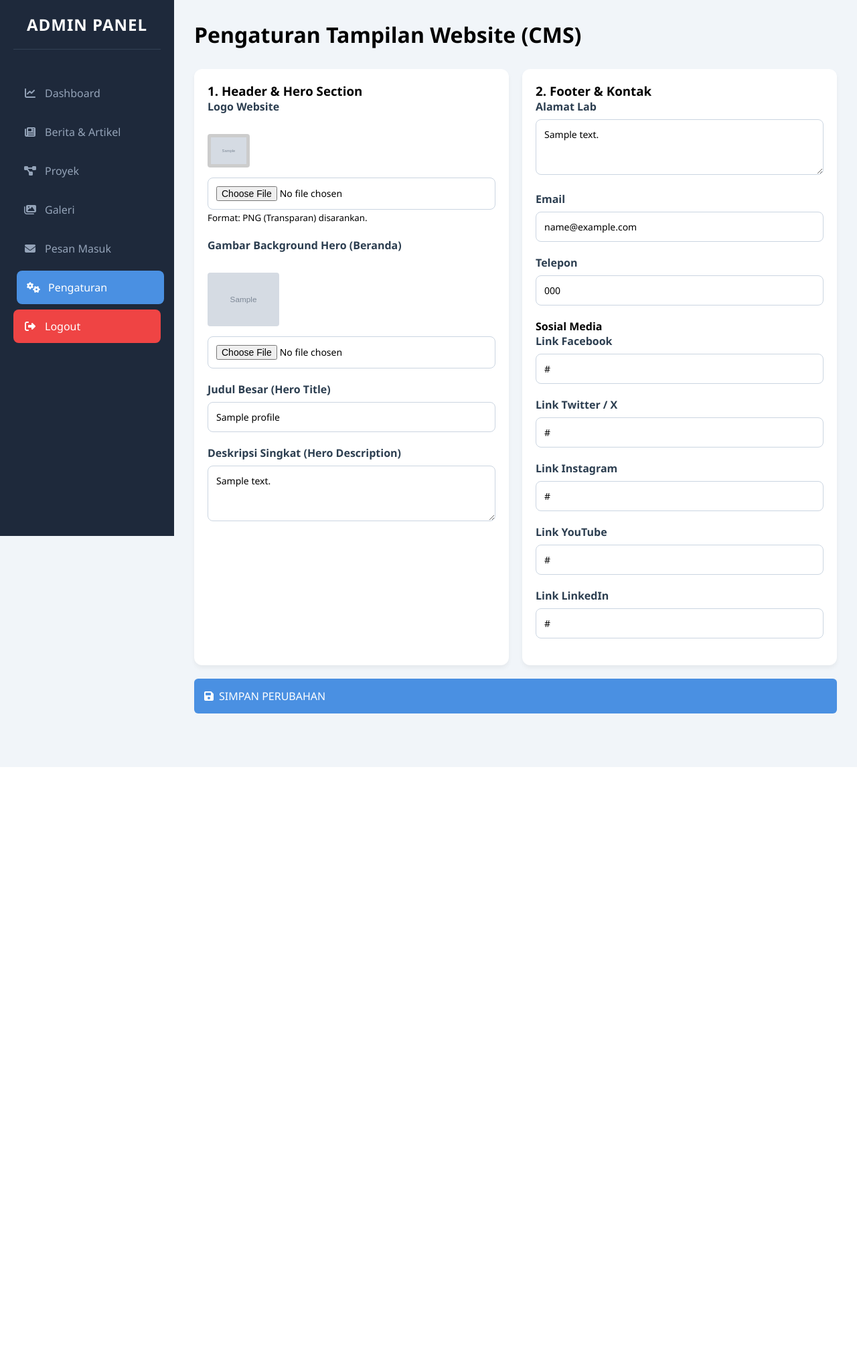
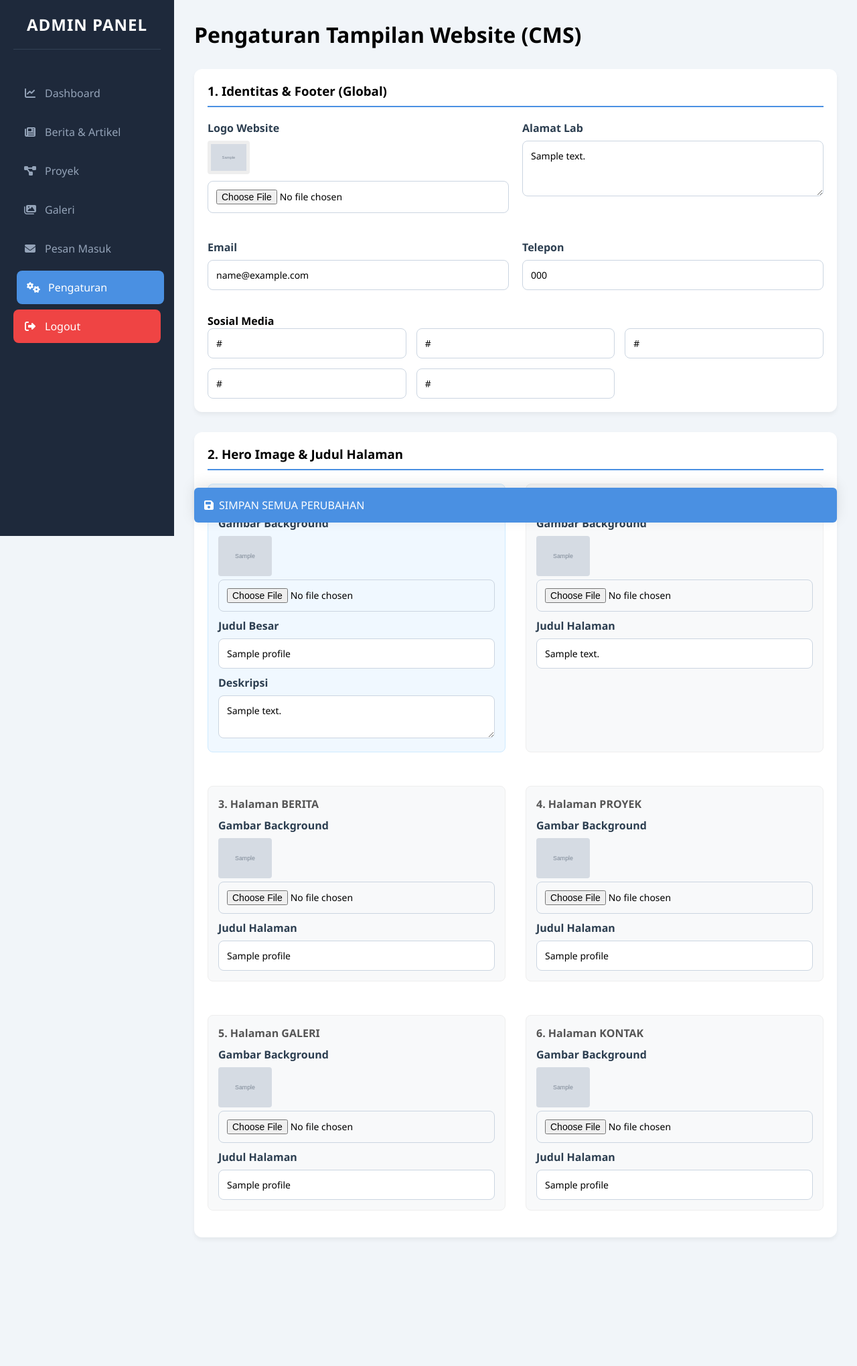
Before and after one commit to adamarsyadfaizin/PBL-LAB_MMT, a PHP site: page /pengaturan.php in a window 1280 px wide. Shown: the whole page at 67% size. Before the commit the page ends 1145 px from the top, so only its background shows below. Run offline with PHP 8.4, Linux system fonts and the light colour scheme; the visitor is signed in with stand-in values (Sample User, id 1); tables that the repository leaves empty or names only in its code hold one stand-in row (values such as "Sample post"); grey boxes marked "Sample" are stand-in pictures; some libraries are stand-ins or nearby versions.

Commit message:
harusnya selesai

```diff
--- a/admin/pengaturan.php
+++ b/admin/pengaturan.php
@@ -13,92 +13,148 @@ $data = $stmt->fetch();
 <form action="process_pengaturan.php" method="POST" enctype="multipart/form-data">
     <input type="hidden" name="id" value="<?= $data['id'] ?>">
 
-    <div class="stats-grid" style="grid-template-columns: 1fr 1fr; margin-bottom: 20px;">
+    <div class="table-card" style="margin-bottom: 30px;">
+        <h3 style="border-bottom: 2px solid var(--primary); padding-bottom:10px; margin-bottom:20px;">1. Identitas & Footer (Global)</h3>
 
-        <div class="table-card">
-            <h3>1. Header & Hero Section</h3>
-
+        <div style="display:grid; grid-template-columns: 1fr 1fr; gap:20px;">
             <div class="form-group">
                 <label>Logo Website</label>
                 <?php if(!empty($data['logo_path'])): ?>
-                    <br><img src="../<?= $data['logo_path'] ?>" height="50" style="background:#ccc; padding:5px; border-radius:4px;">
+                    <img src="../<?= $data['logo_path'] ?>" height="50" style="background:#eee; padding:5px; border-radius:4px; margin-bottom:5px;">
                 <?php endif; ?>
-                <input type="file" name="logo" class="form-control" style="margin-top:10px;">
-                <small>Format: PNG (Transparan) disarankan.</small>
+                <input type="file" name="logo" class="form-control">
             </div>
-
-            <div class="form-group">
-                <label>Gambar Background Hero (Beranda)</label>
-                <?php if(!empty($data['hero_image_path'])): ?>
-                    <br><img src="../<?= $data['hero_image_path'] ?>" height="80" style="border-radius:4px;">
-                <?php endif; ?>
-                <input type="file" name="hero_image" class="form-control" style="margin-top:10px;">
-            </div>
-
-            <div class="form-group">
-                <label>Judul Besar (Hero Title)</label>
-                <input type="text" name="hero_title" class="form-control" value="<?= htmlspecialchars($data['hero_title'] ?? '') ?>">
-            </div>
-
-            <div class="form-group">
-                <label>Deskripsi Singkat (Hero Description)</label>
-                <textarea name="hero_description" class="form-control" rows="3"><?= htmlspecialchars($data['hero_description'] ?? '') ?></textarea>
-            </div>
-        </div>
-
-        <div class="table-card">
-            <h3>2. Footer & Kontak</h3>
-
             <div class="form-group">
                 <label>Alamat Lab</label>
                 <textarea name="alamat_lab" class="form-control" rows="3"><?= htmlspecialchars($data['alamat_lab'] ?? '') ?></textarea>
             </div>
-
             <div class="form-group">
                 <label>Email</label>
                 <input type="text" name="email_lab" class="form-control" value="<?= htmlspecialchars($data['email_lab'] ?? '') ?>">
             </div>
-
             <div class="form-group">
                 <label>Telepon</label>
                 <input type="text" name="telepon_lab" class="form-control" value="<?= htmlspecialchars($data['telepon_lab'] ?? '') ?>">
             </div>
+        </div>
 
-            <h4 style="margin-top:20px;">Sosial Media</h4>
+        <h4 style="margin-top:15px;">Sosial Media</h4>
+        <div style="display:grid; grid-template-columns: repeat(3, 1fr); gap:15px;">
+            <input type="text" name="fb_link" class="form-control" placeholder="Facebook Link" value="<?= htmlspecialchars($data['fb_link'] ?? '') ?>">
+            <input type="text" name="x_link" class="form-control" placeholder="Twitter/X Link" value="<?= htmlspecialchars($data['x_link'] ?? '') ?>">
+            <input type="text" name="ig_link" class="form-control" placeholder="Instagram Link" value="<?= htmlspecialchars($data['ig_link'] ?? '') ?>">
+            <input type="text" name="yt_link" class="form-control" placeholder="YouTube Link" value="<?= htmlspecialchars($data['yt_link'] ?? '') ?>">
+            <input type="text" name="linkedin" class="form-control" placeholder="LinkedIn Link" value="<?= htmlspecialchars($data['linkedin'] ?? '') ?>">
+        </div>
+    </div>
 
-            <div class="form-group">
-                <label>Link Facebook</label>
-                <input type="text" name="fb_link" class="form-control" value="<?= htmlspecialchars($data['fb_link'] ?? '') ?>">
+    <div class="table-card" style="margin-bottom: 30px;">
+        <h3 style="border-bottom: 2px solid var(--primary); padding-bottom:10px; margin-bottom:20px;">2. Hero Image & Judul Halaman</h3>
+
+        <div style="display:grid; grid-template-columns: 1fr 1fr; gap:30px;">
+
+            <div class="form-group" style="background:#f0f8ff; padding:15px; border-radius:8px; border:1px solid #ceeaff;">
+                <label style="font-weight:bold; color:var(--primary);">1. Halaman BERANDA</label>
+                <div style="margin-top:10px;">
+                    <label>Gambar Background</label>
+                    <?php if(!empty($data['hero_image_path'])): ?>
+                        <img src="../<?= $data['hero_image_path'] ?>" height="60" style="display:block; margin:5px 0; border-radius:4px;">
+                    <?php endif; ?>
+                    <input type="file" name="hero_image" class="form-control">
+                </div>
+                <div style="margin-top:10px;">
+                    <label>Judul Besar</label>
+                    <input type="text" name="hero_title" class="form-control" value="<?= htmlspecialchars($data['hero_title'] ?? '') ?>">
+                </div>
+                <div style="margin-top:10px;">
+                    <label>Deskripsi</label>
+                    <textarea name="hero_description" class="form-control" rows="2"><?= htmlspecialchars($data['hero_description'] ?? '') ?></textarea>
+                </div>
             </div>
 
-            <div class="form-group">
-                <label>Link Twitter / X</label>
-                <input type="text" name="x_link" class="form-control" value="<?= htmlspecialchars($data['x_link'] ?? '') ?>">
+            <div class="form-group" style="background:#f8f9fa; padding:15px; border-radius:8px; border:1px solid #eee;">
+                <label style="font-weight:bold; color:#555;">2. Halaman PROFIL</label>
+                <div style="margin-top:10px;">
+                    <label>Gambar Background</label>
+                    <?php if(!empty($data['about_hero_image'])): ?>
+                        <img src="../<?= $data['about_hero_image'] ?>" height="60" style="display:block; margin:5px 0; border-radius:4px;">
+                    <?php endif; ?>
+                    <input type="file" name="about_hero" class="form-control">
+                </div>
+                <div style="margin-top:10px;">
+                    <label>Judul Halaman</label>
+                    <input type="text" name="about_title" class="form-control" value="<?= htmlspecialchars($data['about_title'] ?? '') ?>">
+                </div>
             </div>
 
-            <div class="form-group">
-                <label>Link Instagram</label>
-                <input type="text" name="ig_link" class="form-control" value="<?= htmlspecialchars($data['ig_link'] ?? '') ?>">
+            <div class="form-group" style="background:#f8f9fa; padding:15px; border-radius:8px; border:1px solid #eee;">
+                <label style="font-weight:bold; color:#555;">3. Halaman BERITA</label>
+                <div style="margin-top:10px;">
+                    <label>Gambar Background</label>
+                    <?php if(!empty($data['news_hero_image'])): ?>
+                        <img src="../<?= $data['news_hero_image'] ?>" height="60" style="display:block; margin:5px 0; border-radius:4px;">
+                    <?php endif; ?>
+                    <input type="file" name="news_hero" class="form-control">
+                </div>
+                <div style="margin-top:10px;">
+                    <label>Judul Halaman</label>
+                    <input type="text" name="news_title" class="form-control" value="<?= htmlspecialchars($data['news_title'] ?? '') ?>">
+                </div>
             </div>
 
-            <div class="form-group">
-                <label>Link YouTube</label>
-                <input type="text" name="yt_link" class="form-control" value="<?= htmlspecialchars($data['yt_link'] ?? '') ?>">
+            <div class="form-group" style="background:#f8f9fa; padding:15px; border-radius:8px; border:1px solid #eee;">
+                <label style="font-weight:bold; color:#555;">4. Halaman PROYEK</label>
+                <div style="margin-top:10px;">
+                    <label>Gambar Background</label>
+                    <?php if(!empty($data['project_hero_image'])): ?>
+                        <img src="../<?= $data['project_hero_image'] ?>" height="60" style="display:block; margin:5px 0; border-radius:4px;">
+                    <?php endif; ?>
+                    <input type="file" name="project_hero" class="form-control">
+                </div>
+                <div style="margin-top:10px;">
+                    <label>Judul Halaman</label>
+                    <input type="text" name="project_title" class="form-control" value="<?= htmlspecialchars($data['project_title'] ?? '') ?>">
+                </div>
             </div>
 
-            <div class="form-group">
-                <label>Link LinkedIn</label>
-                <input type="text" name="linkedin" class="form-control" value="<?= htmlspecialchars($data['linkedin'] ?? '') ?>">
+            <div class="form-group" style="background:#f8f9fa; padding:15px; border-radius:8px; border:1px solid #eee;">
+                <label style="font-weight:bold; color:#555;">5. Halaman GALERI</label>
+                <div style="margin-top:10px;">
+                    <label>Gambar Background</label>
+                    <?php if(!empty($data['gallery_hero_image'])): ?>
+                        <img src="../<?= $data['gallery_hero_image'] ?>" height="60" style="display:block; margin:5px 0; border-radius:4px;">
+                    <?php endif; ?>
+                    <input type="file" name="gallery_hero" class="form-control">
+                </div>
+                <div style="margin-top:10px;">
+                    <label>Judul Halaman</label>
+                    <input type="text" name="gallery_title" class="form-control" value="<?= htmlspecialchars($data['gallery_title'] ?? '') ?>">
+                </div>
             </div>
+
+            <div class="form-group" style="background:#f8f9fa; padding:15px; border-radius:8px; border:1px solid #eee;">
+                <label style="font-weight:bold; color:#555;">6. Halaman KONTAK</label>
+                <div style="margin-top:10px;">
+                    <label>Gambar Background</label>
+                    <?php if(!empty($data['contact_hero_image'])): ?>
+                        <img src="../<?= $data['contact_hero_image'] ?>" height="60" style="display:block; margin:5px 0; border-radius:4px;">
+                    <?php endif; ?>
+                    <input type="file" name="contact_hero" class="form-control">
+                </div>
+                <div style="margin-top:10px;">
+                    <label>Judul Halaman</label>
+                    <input type="text" name="contact_title" class="form-control" value="<?= htmlspecialchars($data['contact_title'] ?? '') ?>">
+                </div>
+            </div>
+
         </div>
-
     </div>
 
-    <button type="submit" name="save" class="btn btn-primary" style="width: 100%; padding: 15px; font-size: 16px;">
-        <i class="fas fa-save"></i> SIMPAN PERUBAHAN
+    <button type="submit" name="save" class="btn btn-primary" style="width: 100%; padding: 15px; font-size: 16px; position:sticky; bottom:20px; box-shadow: 0 -5px 20px rgba(0,0,0,0.1);">
+        <i class="fas fa-save"></i> SIMPAN SEMUA PERUBAHAN
     </button>
 </form>
 
-<div style="margin-bottom: 50px;"></div>
+<div style="margin-bottom: 80px;"></div>
 
 <?php include 'components/footer.php'; ?>
```
Also changed, not shown: admin/process_pengaturan.php (+62 -21 lines), menu/berita.php (+3 -8 lines), menu/galeri.php (+7 -10 lines), menu/kontak.php (+6 -4 lines), menu/profil.php (+2 -7 lines), menu/proyek.php (+3 -8 lines).
